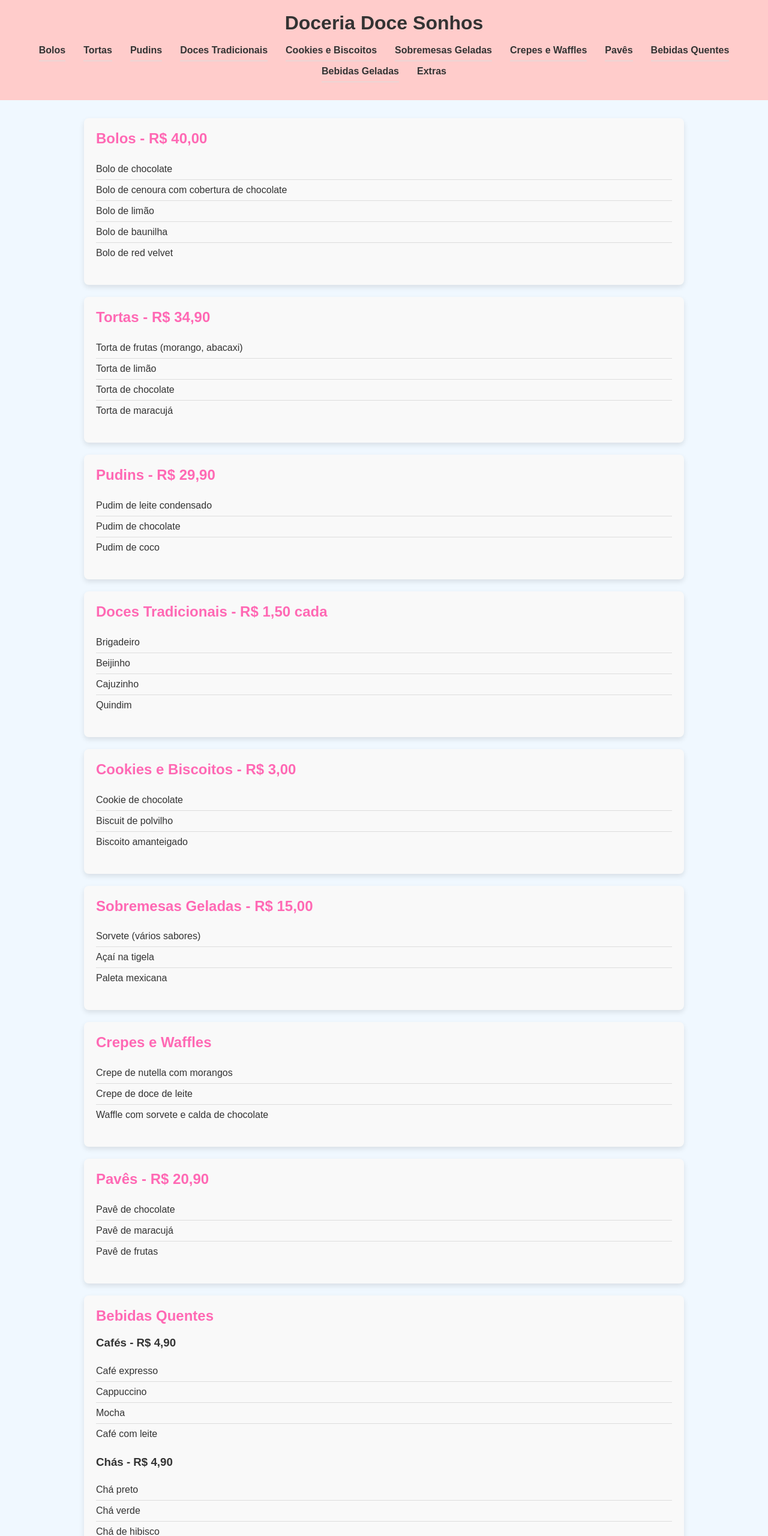
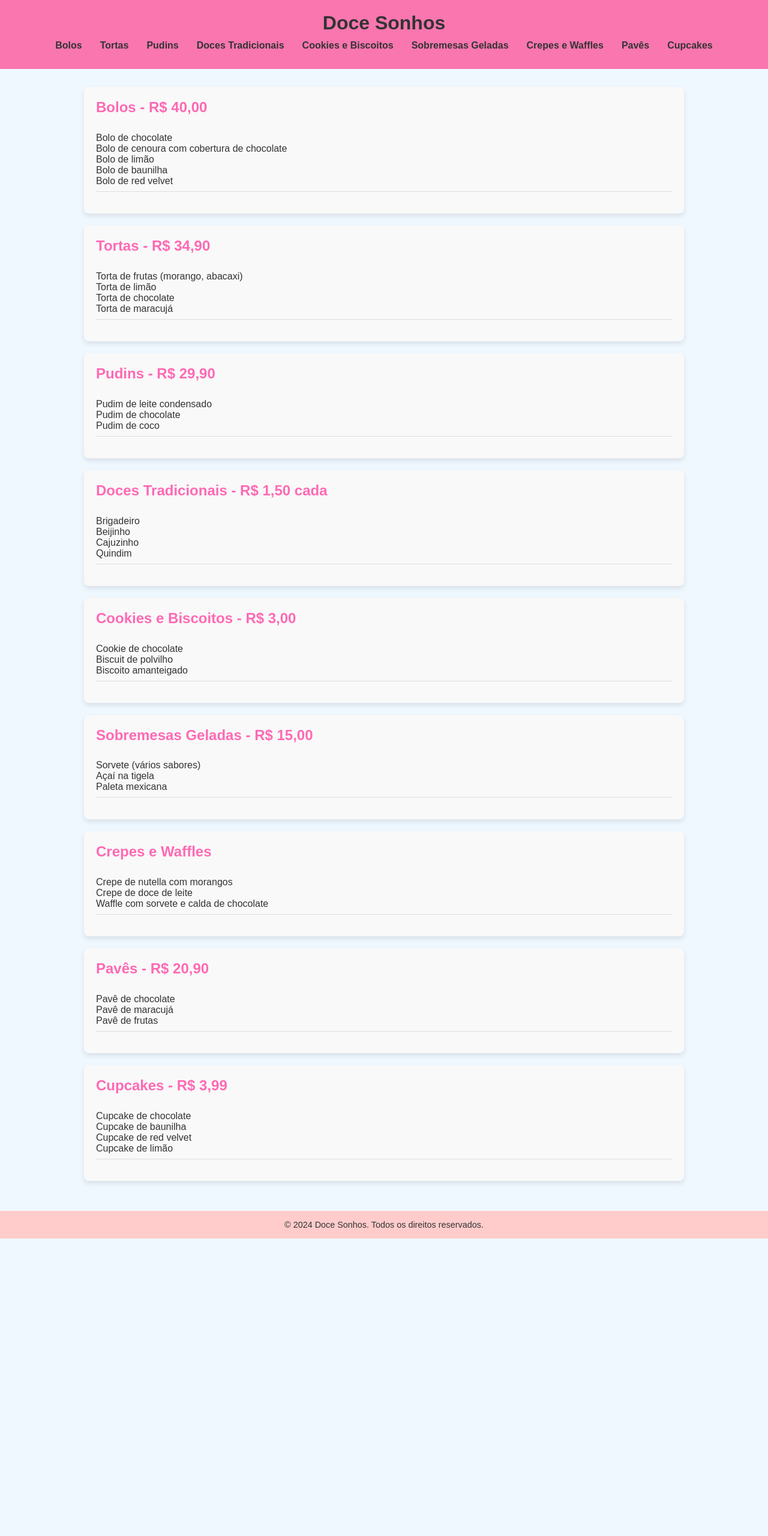
Before and after one commit to M4rtinnss/empreendedorismo, a plain HTML site: page produtos.html in a window 1280 px wide. Shown: the top 2561 px of the page at 60% size. After the commit the page ends 2065 px from the top, so only its background shows below. Drawn offline with Linux system fonts and the light colour scheme.

Commit message:
Update produtos.html

```diff
--- a/produtos.html
+++ b/produtos.html
@@ -4,7 +4,7 @@
 <head>
     <meta charset="UTF-8">
     <meta name="viewport" content="width=device-width, initial-scale=1.0">
-    <title>Doceria Doce Sonhos - Realização de Pedidos</title>
+    <title>Doce Sonhos - Realização de Pedidos</title>
     <style>
         body {
             font-family: Arial, sans-serif;
@@ -16,7 +16,7 @@
         }
 
         header {
-            background-color: #ffcccb;
+            background-color: #f976af;
             padding: 20px;
             text-align: center;
         }
@@ -47,7 +47,7 @@
         }
 
         nav ul li a:hover {
-            color: #ff69b4;
+            color: #f976af;
         }
 
         main {
@@ -75,7 +75,7 @@
             padding: 0;
         }
 
-        li {
+        #sabores {
             padding: 8px 0;
             border-bottom: 1px solid #ddd;
         }
@@ -100,7 +100,7 @@
 
 <body>
     <header>
-        <h1>Doceria Doce Sonhos</h1>
+        <h1>Doce Sonhos</h1>
         <nav>
             <ul>
                 <li><a href="#bolos">Bolos</a></li>
@@ -111,16 +111,14 @@
                 <li><a href="#sobremesas">Sobremesas Geladas</a></li>
                 <li><a href="#crepes-waffles">Crepes e Waffles</a></li>
                 <li><a href="#paves">Pavês</a></li>
-                <li><a href="#bebidas-quentes">Bebidas Quentes</a></li>
-                <li><a href="#bebidas-geladas">Bebidas Geladas</a></li>
-                <li><a href="#extras">Extras</a></li>
+                <li><a href="#cupcakes">Cupcakes</a></li> <!-- Novo link de navegação -->
             </ul>
         </nav>
     </header>
     <main>
         <section id="bolos">
             <h2>Bolos - R$ 40,00</h2>
-            <ul>
+            <ul id="sabores">
                 <li>Bolo de chocolate</li>
                 <li>Bolo de cenoura com cobertura de chocolate</li>
                 <li>Bolo de limão</li>
@@ -131,7 +129,7 @@
 
         <section id="tortas">
             <h2>Tortas - R$ 34,90</h2>
-            <ul>
+            <ul id="sabores">
                 <li>Torta de frutas (morango, abacaxi)</li>
                 <li>Torta de limão</li>
                 <li>Torta de chocolate</li>
@@ -141,7 +139,7 @@
 
         <section id="pudins">
             <h2>Pudins - R$ 29,90</h2>
-            <ul>
+            <ul id="sabores">
                 <li>Pudim de leite condensado</li>
                 <li>Pudim de chocolate</li>
                 <li>Pudim de coco</li>
@@ -150,7 +148,7 @@
 
         <section id="doces">
             <h2>Doces Tradicionais - R$ 1,50 cada</h2>
-            <ul>
+            <ul id="sabores">
                 <li>Brigadeiro</li>
                 <li>Beijinho</li>
                 <li>Cajuzinho</li>
@@ -160,7 +158,7 @@
 
         <section id="cookies">
             <h2>Cookies e Biscoitos - R$ 3,00</h2>
-            <ul>
+            <ul id="sabores">
                 <li>Cookie de chocolate</li>
                 <li>Biscuit de polvilho</li>
                 <li>Biscoito amanteigado</li>
@@ -169,7 +167,7 @@
 
         <section id="sobremesas">
             <h2>Sobremesas Geladas - R$ 15,00</h2>
-            <ul>
+            <ul id="sabores">
                 <li>Sorvete (vários sabores)</li>
                 <li>Açaí na tigela</li>
                 <li>Paleta mexicana</li>
@@ -178,7 +176,7 @@
 
         <section id="crepes-waffles">
             <h2>Crepes e Waffles</h2>
-            <ul>
+            <ul id="sabores">
                 <li>Crepe de nutella com morangos</li>
                 <li>Crepe de doce de leite</li>
                 <li>Waffle com sorvete e calda de chocolate</li>
@@ -187,67 +185,26 @@
 
         <section id="paves">
             <h2>Pavês - R$ 20,90</h2>
-            <ul>
+            <ul id="sabores">
                 <li>Pavê de chocolate</li>
                 <li>Pavê de maracujá</li>
                 <li>Pavê de frutas</li>
             </ul>
         </section>
 
-        <section id="bebidas-quentes">
-            <h2>Bebidas Quentes</h2>
-            <h3>Cafés - R$ 4,90</h3>
-            <ul>
-                <li>Café expresso</li>
-                <li>Cappuccino</li>
-                <li>Mocha</li>
-                <li>Café com leite</li>
-            </ul>
-            <h3>Chás - R$ 4,90</h3>
-            <ul>
-                <li>Chá preto</li>
-                <li>Chá verde</li>
-                <li>Chá de hibisco</li>
-                <li>Chá de camomila</li>
-            </ul>
-            <h3>Chocolate Quente - R$ 6,90</h3>
-            <ul>
-                <li>Chocolate quente tradicional</li>
-                <li>Chocolate quente com marshmallows</li>
+        <section id="cupcakes">
+            <h2>Cupcakes - R$ 3,99</h2>
+            <ul id="sabores">
+                <li>Cupcake de chocolate</li>
+                <li>Cupcake de baunilha</li>
+                <li>Cupcake de red velvet</li>
+                <li>Cupcake de limão</li>
             </ul>
         </section>
+    </main>
+    <footer>
+        <p>&copy; 2024 Doce Sonhos. Todos os direitos reservados.</p>
+    </footer>
+</body>
 
-        <section id="bebidas-geladas">
-            <h2>Bebidas Geladas</h2>
-            <h3>Refrigerantes - R$ 8,90</h3>
-            <ul>
-                <li>Coca-Cola</li>
-                <li>Guaraná</li>
-                <li>Fanta Laranja</li>
-                <li>Sprite</li>
-            </ul>
-            <h3>Suco Naturais - R$ 7,90</h3>
-            <ul>
-                <li>Suco de laranja</li>
-                <li>Suco de manga</li>
-                <li>Suco de uva</li>
-                <li>Suco de limão</li>
-            </ul>
-            <h3>Milkshake - R$ 14,90</h3>
-            <ul>
-                <li>Milkshake de chocolate</li>
-                <li>Milkshake de morango</li>
-                <li>Milkshake de baunilha</li>
-            </ul>
-            <h3>Água Saborizada - R$ 5,90</h3>
-            <ul>
-                <li>Água com limão</li>
-                <li>Água com hortelã</li>
-            </ul>
-        </section>
-
-        <section id="extras">
-            <h2>Extras</h2>
-            <h3>Petit Gateau - R$ 10,90</h3>
-            <ul>
-                <li>Petit gate
+</html>
```
